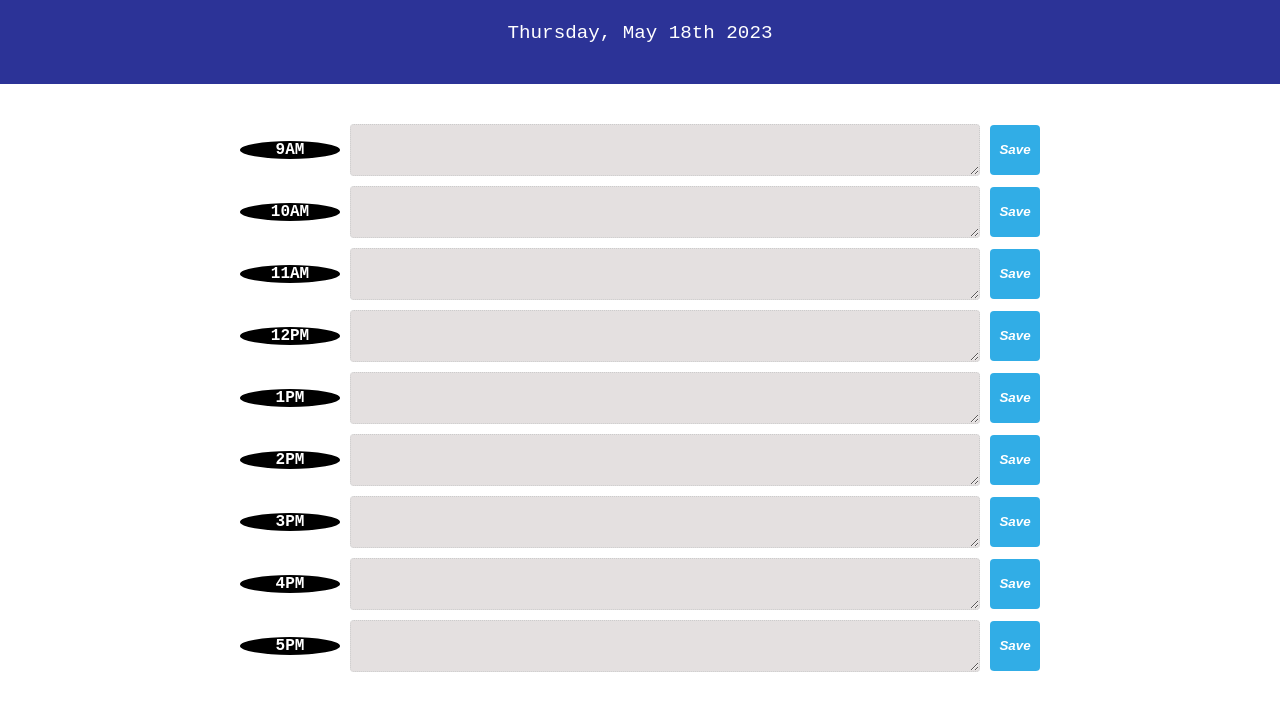
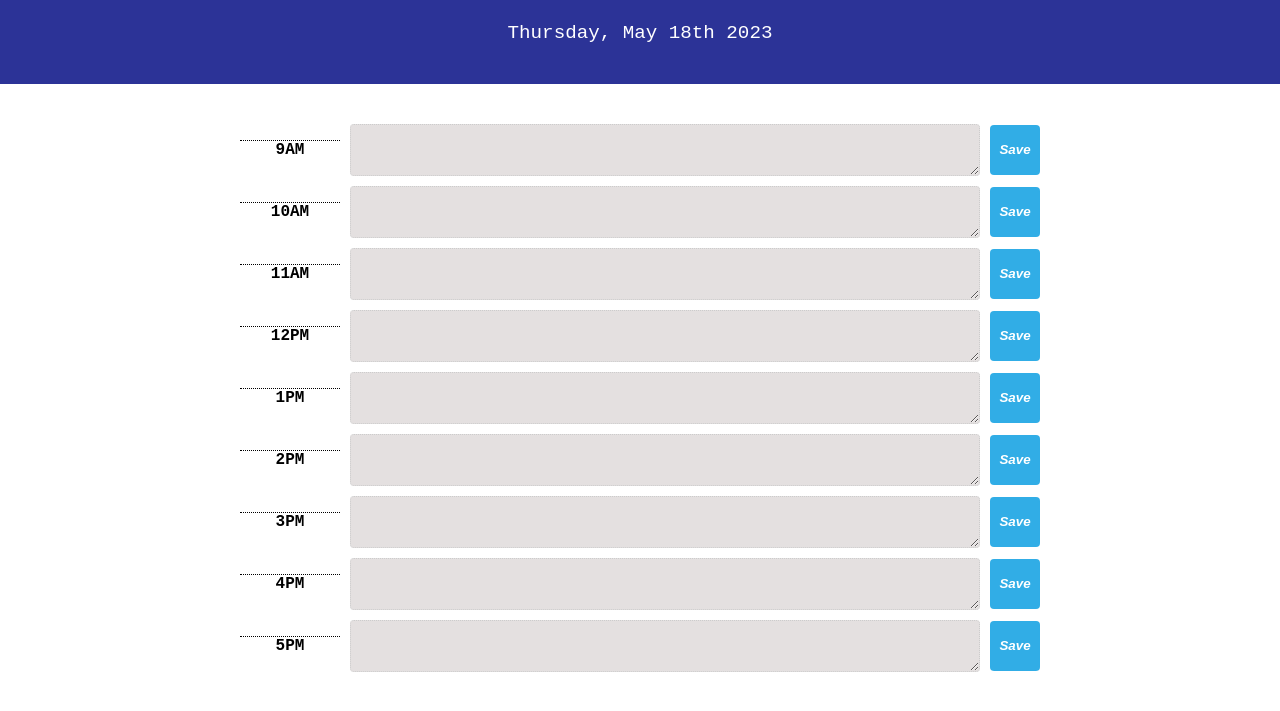
Before and after one commit to mandaark17/simple-event-planner, a plain HTML site: page index.html in a window 1280 px wide. Shown: the part 93-804 px from the top of the page. Drawn offline with nearby package versions, Linux system fonts and the light colour scheme.

Commit message:
changed some css, added the website link to readme.md

```diff
--- a/assets/script.js
+++ b/assets/script.js
@@ -48,6 +48,7 @@ function loadEvents() {
     var savedEvent = localStorage.getItem("event_" + hour);
     if (savedEvent) {
       $(this).find("textarea").val(savedEvent);
+      alert("Saved!");
     }
   });
 }
--- a/assets/style.css
+++ b/assets/style.css
@@ -27,9 +27,8 @@ header {
 .hour {
   flex: 0 0 100px;
   height: auto;
-  color: #fff;
-  background-color: #000;
-  border-radius: 100%;
+  color: #000;
+  border-top: dotted 1px #000;
   text-align: center;
   font-weight: bold;
 }
```
Also changed, not shown: 1 other file.
